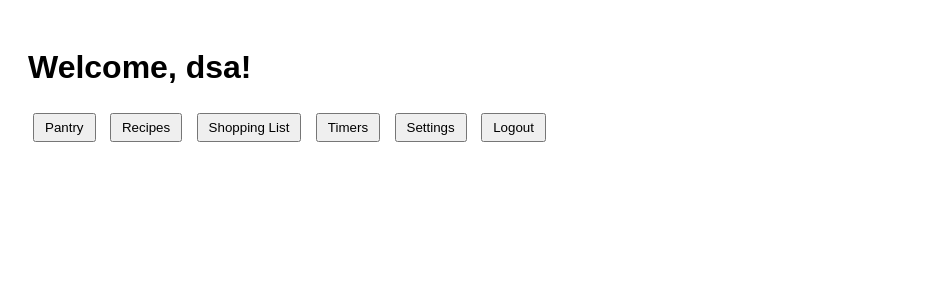
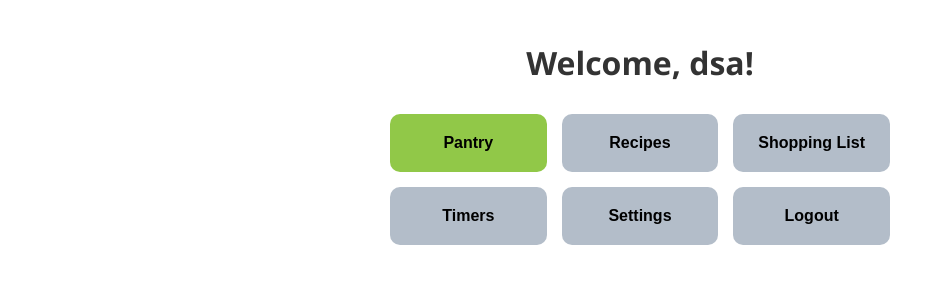
Before and after one commit to Topazranger/Recipe_app, a Flask app: page /mainmenu in a window 1280 px wide. Shown: the top 300 px of the page, without its empty margins (0-925 px from the left). Run offline with Flask 3, Linux system fonts and the light colour scheme; a user stored in the database is signed in.

Commit message:
Update style.css in static folder

```diff
--- a/static/style.css
+++ b/static/style.css
@@ -1,5 +1,41 @@
-body { font-family: Arial, sans-serif; padding: 20px; }
-h2 { margin-top: 30px; }
-ul { list-style-type: none; padding: 0; }
-li { margin: 5px 0; }
-button { margin: 5px; padding: 5px 10px; }
+body {
+    font-family: 'Segoe UI', sans-serif;
+    background: #ffffff;
+    margin: 0;
+    padding: 20px;
+    color: #333;
+}
+
+h1 {
+    text-align: center;
+    margin-bottom: 30px;
+}
+
+#menuForm {
+    display: grid;
+    grid-template-columns: repeat(auto-fill, minmax(140px, 1fr));
+    gap: 15px;
+    max-width: 500px;
+    margin: 0 auto;
+}
+
+#menuForm button {
+    padding: 20px;
+    font-size: 16px;
+    font-weight: 600;
+    border: none;
+    border-radius: 10px;
+    cursor: pointer;
+    background-color: #b3bdc9;
+    color: black;
+    transition: background-color 0.3s;
+}
+
+#menuForm button:hover {
+    background-color: #91c848;
+    color: white;
+}
+
+#menuForm button:nth-child(1) {
+    background-color: #91c848; /* Highlight first button */
+}
```
